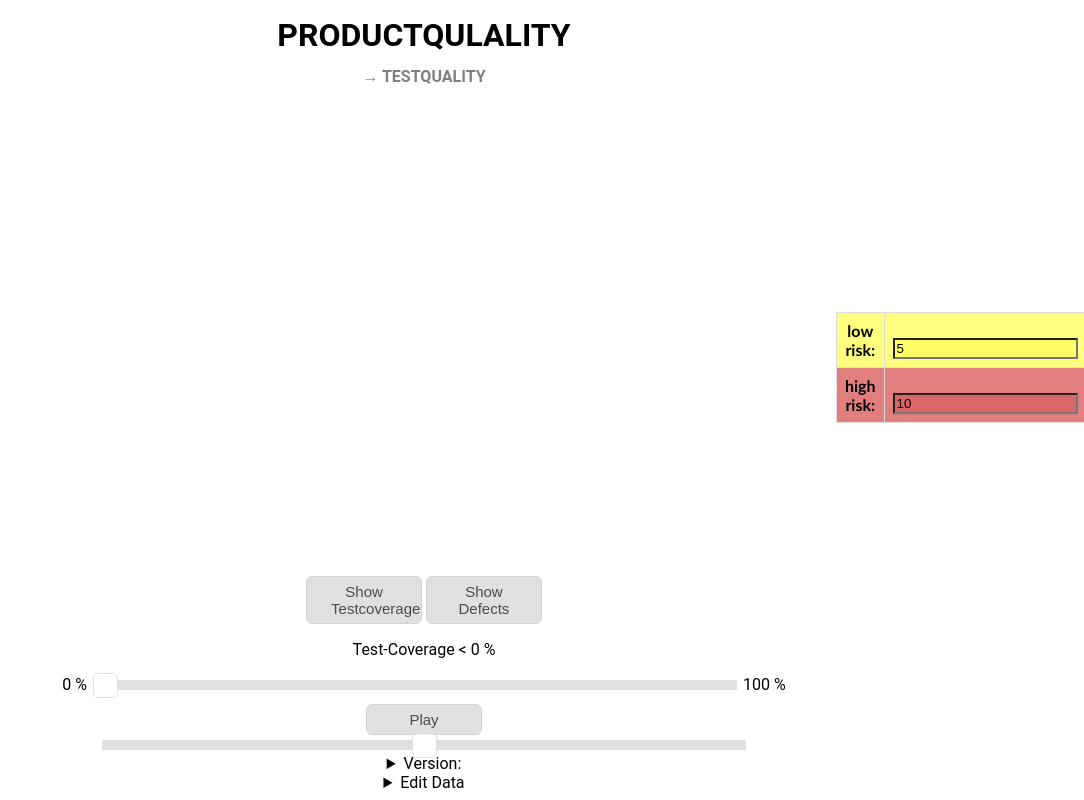
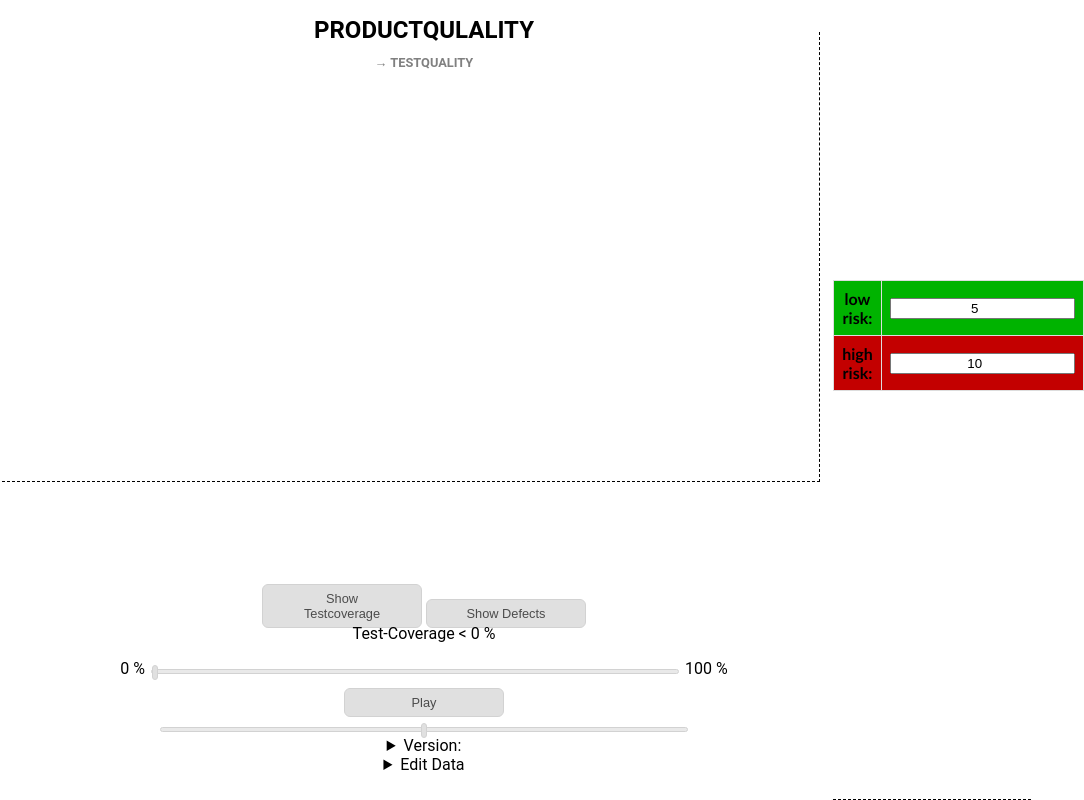
Before and after one commit to Klabischnig/swquality, a PHP site: page /productquality.html in a window 1320 px wide. Shown: the whole page, without its empty margins (236-1320 px from the left). Run offline with PHP 8.4, Linux system fonts and the light colour scheme; lists and menus that the app fills with data are empty; some libraries are stand-ins or nearby versions.

Commit message:
edit css for productquality

```diff
--- a/ss_pq.css
+++ b/ss_pq.css
@@ -4,35 +4,148 @@ html, body{
   padding: 0;
   margin: 0;
   background-color: #ffffff;
-   	font-family: 'Roboto',sans-serif;}
+  font-family: 'Roboto',sans-serif;
+}
 
 .header {
   padding-top: 1em;
-    height: 60px;
+  height: 50px;
 }
 
 h1 {
-	font-size: 2em;
+	font-size: 1.5em;
 	display:inline;
 }
 h2 {
-	font-size: 1em;
+	font-size: .8em;
 }
 
-div{position: absolute; padding: 1em;}
-#components{top: 10%; left: 0%; right: 80%; bottom: 0%;
- width: 80%;}
-#buttons{top: 70%; left: 0%; right: 0%; bottom: 0%}
-#slider_coverage{top: 76%; left: 0%; right: 0%; bottom: 0%}
-#slider_release{top: 86%; left: 0%; right: 0%; bottom: 0%}
-#config_panel{top: 37%; left: 80%; right: 5%; bottom: 0%}
-.header {
-    height: 60px;
+
+/************************ link *************************/
+
+a:link {
+  color: grey;
+  text-decoration: none;
 }
 
-.components{
+a:visited {
+  color: grey;
+  text-decoration: none;
+}
+
+a:hover {
+  color: white;
+  background-color: grey;
+  text-decoration: none;
+}
+
+/* selected link */
+a:active {
+  color: grey;
+}
+
+/************************* button *************************/
+
+.myButton {
 	text-align: center;
+	font-size: .8em;
+	width: 160px;
+	background-color:#d3d3d3;
+	border:1px solid #c0c0c0;
+	border-radius:6px;
+	display:inline-block;
+	cursor:pointer;
+	color: #000;
+	padding:6px 24px;
+	opacity:0.7;
 }
+.myButton:hover {
+	opacity:1;
+}
+.myButton:active {
+	opacity:1;
+}
+
+/************************* slider *************************/
+
+.slider {
+	width: 40%;
+	opacity: 0.7;
+	-webkit-appearance: none;
+}
+
+/*** mozilla firefox ***/
+.slider::-moz-range-track {
+  background: rgba(211, 211, 211, 0.7);
+  border: 1px solid #c0c0c0;
+  border-radius: 6px;
+  height: 5px;
+  cursor: pointer;
+}
+
+.slider::-moz-range-thumb {
+  width:6px;
+  height: 15px;
+  background-color: #d3d3d3;
+  border: 0.1px solid #c0c0c0;
+  border-radius: 6px;
+  cursor: pointer;
+}
+
+/*** google chrome ***/
+.slider::-webkit-slider-runnable-track {
+  background: rgba(211, 211, 211, 0.7);
+  border: 1px solid #c0c0c0;
+  border-radius: 6px;
+  height: 5px;
+  cursor: pointer;
+}
+
+.slider::-webkit-slider-thumb {
+	 margin-top: -5px;
+  width:6px;
+  height: 15px;
+  background-color: #d3d3d3;
+  border: 0.1px solid #c0c0c0;
+  border-radius: 6px;
+  cursor: pointer;
+  -webkit-appearance: none;
+}
+
+/*** microsoft edge ***/
+.slider::-ms-track {
+  background: rgba(211, 211, 211, 0.7);
+  border: 1px solid #c0c0c0;
+  border-radius: 6px;
+  height: 5px;
+  cursor: pointer;
+}
+
+.slider::-ms-thumb {
+  width:6px;
+  height: 15px;
+  background-color: #d3d3d3;
+  border: 0.1px solid #c0c0c0;
+  border-radius: 6px;
+  cursor: pointer;
+}
+
+.slider:hover {
+	opacity: 1;
+}
+
+/************************* summary *************************/
+
+summary:hover{
+	background: #dfdfdf;
+	border: none;
+}
+
+summary{
+	outline:none;
+}
+
+/************************* tooltip *************************/
 
 .tooltip {
 	position: absolute;
@@ -49,93 +162,19 @@ div{position: absolute; padding: 1em;}
 	text-align: left;
 }
 
-/************************* link *************************/
+/************************* treemap *************************/
 
-/* unvisited link */
-a:link {
-  color: grey;
-  text-decoration: none;
+div{position: absolute;text-align: center}
+#components{top: 4%; left: 4%; right: 20%;
+border-right: 1px dashed black;
+border-bottom: 1px dashed black;
 }
-
-/* visited link */
-a:visited {
-  color: grey;
-  text-decoration: none;
-}
-
-/* mouse over link */
-a:hover {
-  color: white;
-  background-color: grey;
-  text-decoration: none;
-}
-
-/* selected link */
-a:active {
-  color: black;
-}
-
-
-/************************* button *************************/
-
-.buttons{
+#buttons{text-align: center; top: 73%; left: 0%; right: 0%; bottom: 0%}
+#slider_coverage{text-align: center; top: 76%; left: 0%; right: 0%; bottom: 0%}
+#slider_release{text-align: center; top: 86%; left: 0%; right: 0%; bottom: 0%}
+#config_panel{top: 35%; left: 81%; right: 4%; bottom: 0%;
 text-align: center;
-}
-
-.myButton {
-	width: 9%;
-	background-color:#d3d3d3;
-	border-radius:6px;
-	border:1px solid #c0c0c0;
-	display:inline-block;
-	cursor:pointer;
-	color: #000;
-	font-size:15px;
-	padding:6px 24px;
-	opacity:0.7;
-}
-.myButton:hover {
-	opacity:1;
-}
-.myButton:active {
-	top:1px;
-	opacity:1;
-}
-
-
-/************************* slider *************************/
-.slider {
-  -webkit-appearance: none;
-  width: 500px;
-  height: 10px;
-  background: #d3d3d3;
-  outline: none;
-  opacity: 0.7;
-  width: 50%;
-
-}
-
-.slider:hover {
-  opacity: 1;
-}
-
-.slider::-webkit-slider-thumb {
-  -webkit-appearance: none;
-  appearance: none;
-  width: 25px;
-  height: 25px;
-  background: white;
-  border-radius: 5px;
-  border:1px solid #d3d3d3;
-  cursor: pointer;
-}
-
-.slider::-moz-range-thumb {
-  width: 25px;
-  height: 25px;
-  background: #4B0082;
-  cursor: pointer;
-}
+border-bottom: 1px dashed black;}
 
 /************************* table *************************/
 #config_table {
@@ -147,28 +186,20 @@ a:active {
 #config_table td, #config_table th {
   border: 1px solid #ddd;
   padding: 8px;
-  vertical-align: bottom;
+  vertical-align: center;
 }
 
 #config_table tr:nth-child(odd){
-	background: rgba(255,255,0,0.5)
+	background: #00b300;
 }
 #config_table tr:nth-child(even){
-	background: rgba(195, 0, 0, 0.5);
+	background: #c30000;
 }
 
 #low_risk {
-	background: rgba(255, 255, 0, 0.2);
+  text-align: center;
 }
 
 #high_risk {
-	background: rgba(195, 0, 0, 0.2);
+  text-align: center;
 }
-
-summary:hover{
-	background: #dfdfdf;
-	border: none;
-}
-summary{
-	outline:none;
-}
```
Lines whose indentation alone changed are shown as unchanged.
